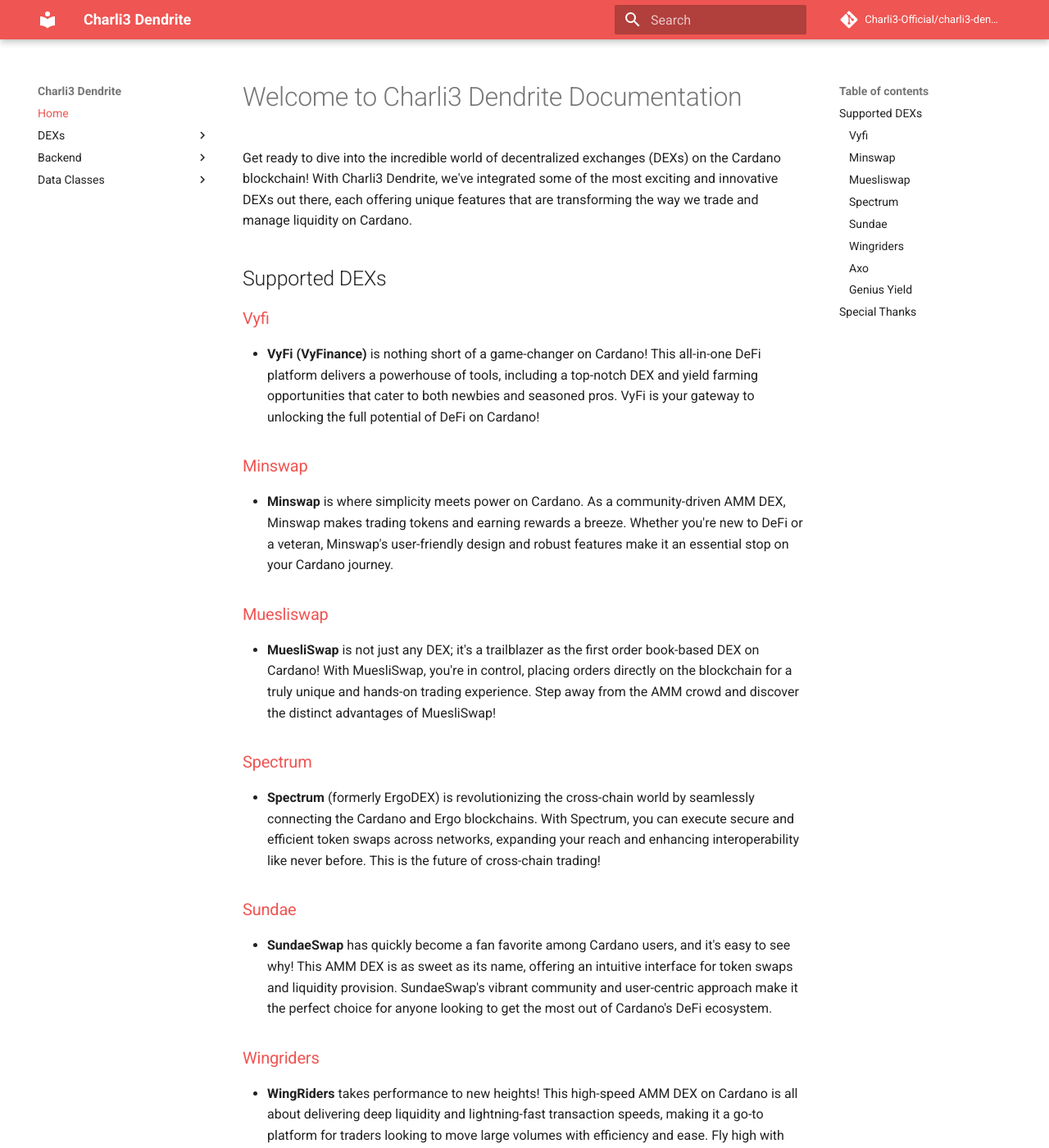
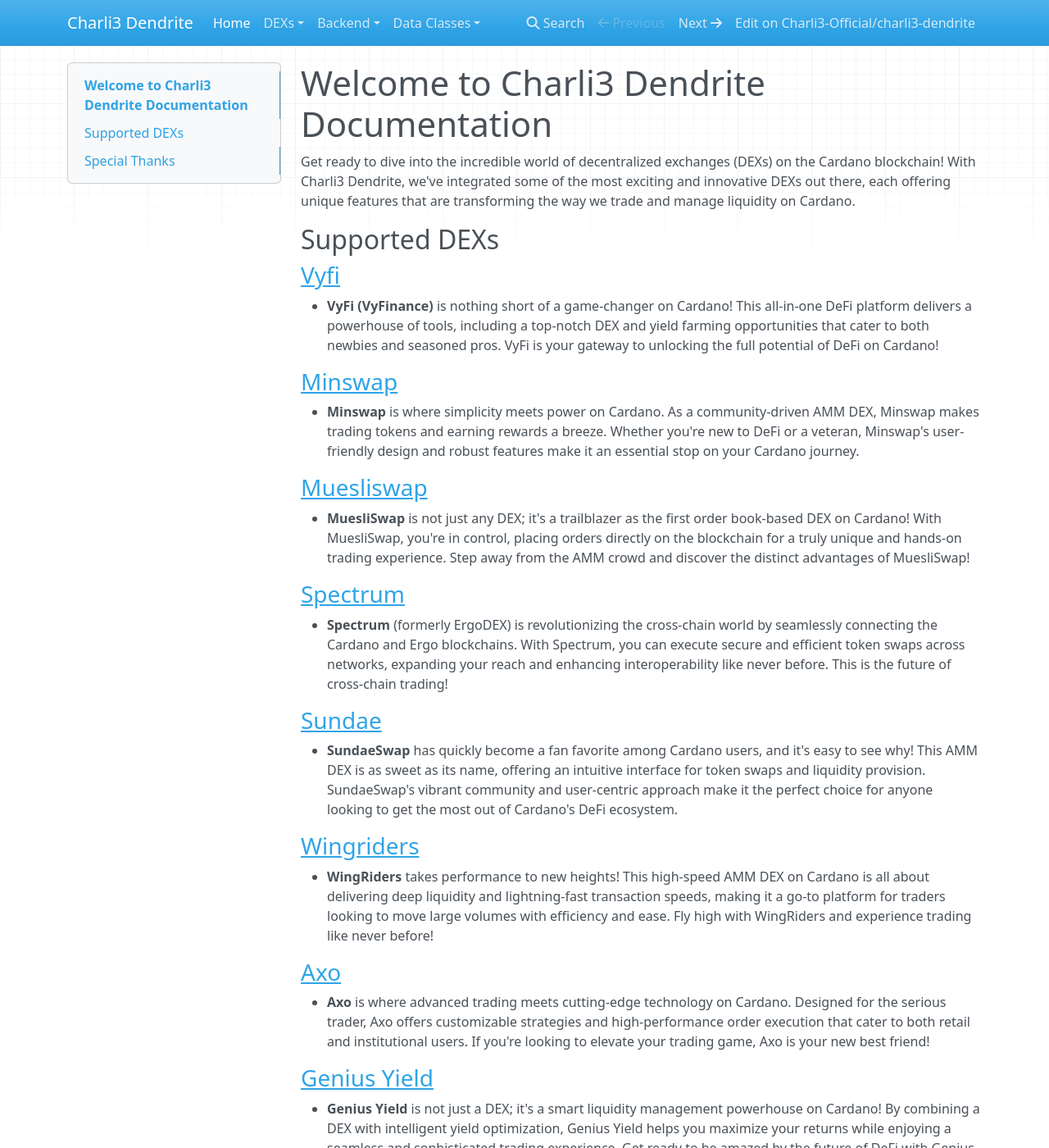
Before and after one commit to Charli3-Official/charli3-dendrite, an MkDocs documentation site: the page built from docs/index.md, in a window 1280 px wide and 1400 px high. Shown: the whole window at 82% size. Built offline with MkDocs 1.6.1, drawn with Linux system fonts in a browser that asks for light colours; nearby versions of some CDN libraries; comment, search, counter and statistics services are not loaded; some of the changed lines change nothing that is shown; some of the changed text lies outside the part shown.

Commit message:
Minor corrections

```diff
--- a/mkdocs.yml
+++ b/mkdocs.yml
@@ -7,7 +7,7 @@
 edit_uri: https://github.com/Charli3-Official/charli3-dendrite/edit/master/docs/
 
 theme:
-  name: material
+  name: mkdocs
   palette:
     primary: 'red'
     accent: 'pink'
@@ -54,15 +54,15 @@
 
 plugins:
   - search
-  - mkdocstrings:
-      default_handler: python
-      handlers:
-        python:
-          setup_commands:
-            - "import sys; sys.path.insert(0, 'src')"
-          rendering:
-            show_source: true
-            show_root_toc_entry: false
+  # - mkdocstrings:
+  #     default_handler: python
+  #     handlers:
+  #       python:
+  #         setup_commands:
+  #           - "import sys; sys.path.insert(0, 'src')"
+  #         rendering:
+  #           show_source: true
+  #           show_root_toc_entry: false
 
 watch:
   - src
```
Also changed, not shown: 1 other file.
